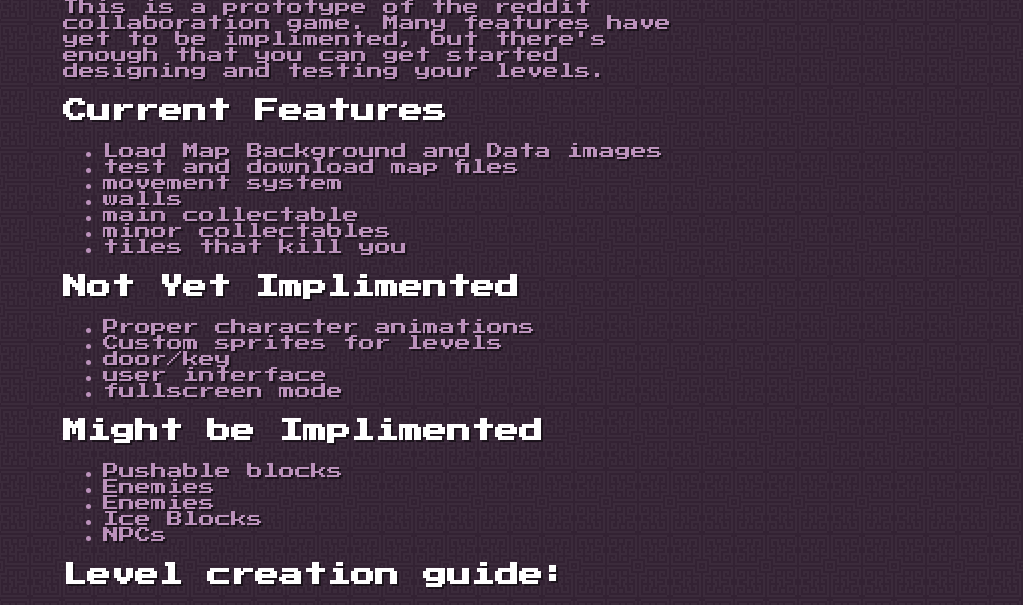
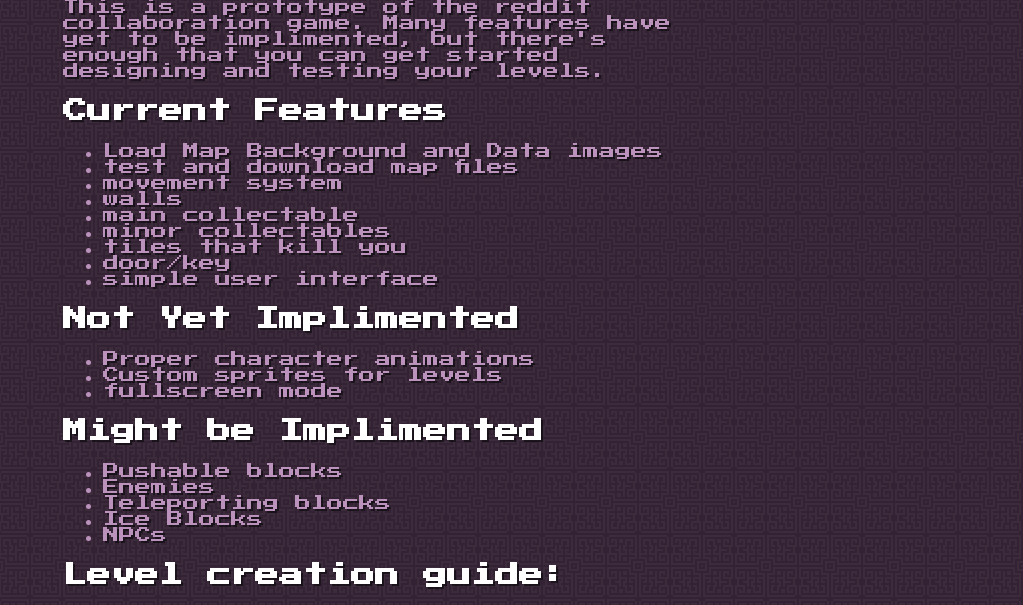
Before and after one commit to skeddles/reddit-pixel-art-game, a website: page files/index.htm in a window 1280 px wide. Shown: the part 169-774 px from the top of the page, without its empty margins (257-1280 px from the left). Drawn offline with nearby package versions, Linux system fonts and the light colour scheme; files that its build step writes are made by us from their sources; files whose address does not match are found by name.

Commit message:
updated features list on homepage

```diff
--- a/files/index.htm
+++ b/files/index.htm
@@ -68,20 +68,20 @@
 			<li>main collectable</li>
 			<li>minor collectables</li>
 			<li>tiles that kill you</li>
+			<li>door/key </li>
+			<li>simple user interface</li>
 		</ul>
 		<h2>Not Yet Implimented</h2>
 		<ul>
 			<li>Proper character animations</li>
 			<li>Custom sprites for levels</li>
-			<li>door/key </li>
-			<li>user interface</li>
 			<li>fullscreen mode</li>
 		</ul>
 		<h2>Might be Implimented</h2>
 		<ul>
 			<li>Pushable blocks</li>
 			<li>Enemies</li>
-			<li>Enemies</li>
+			<li>Teleporting blocks</li>
 			<li>Ice Blocks</li>
 			<li>NPCs</li>
 		</ul>
```
